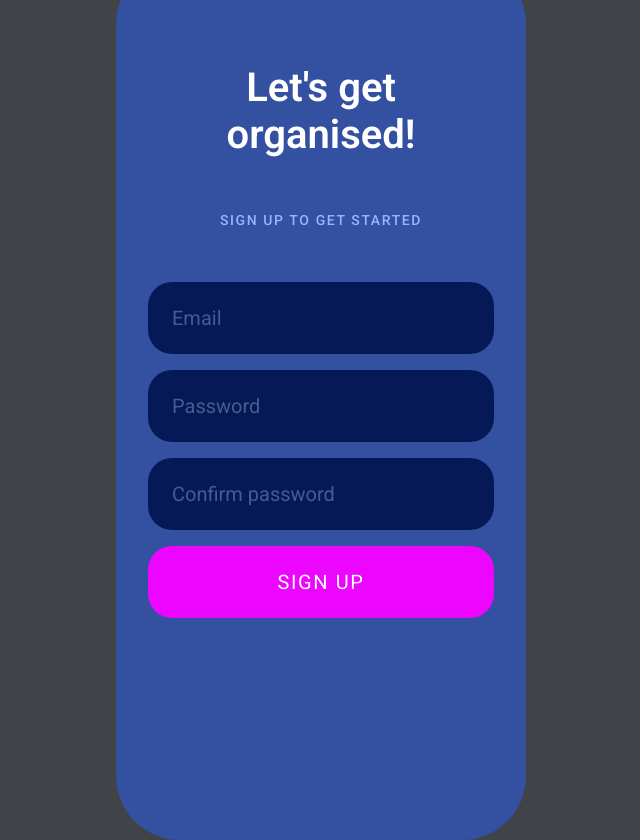
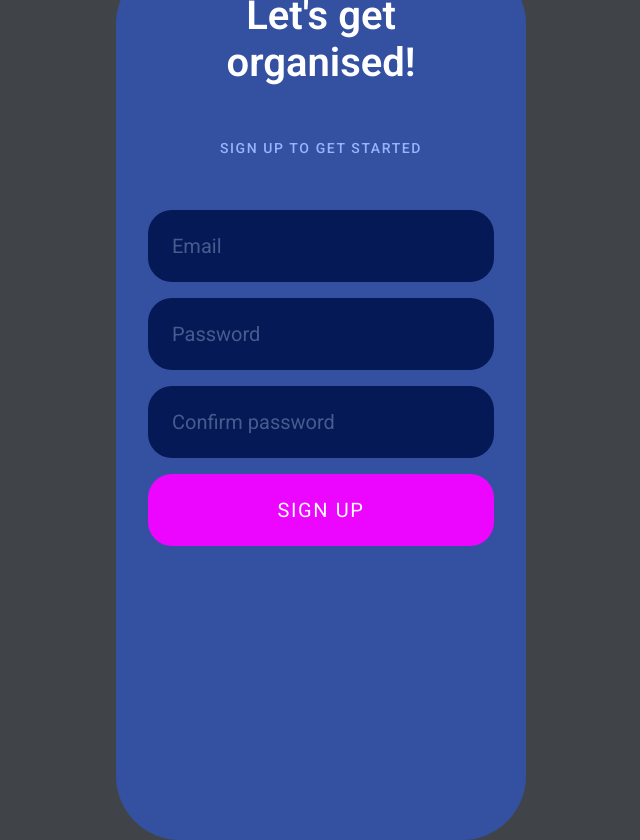
Before and after one commit to sophocles99/tasks-frontend, a React (Vite) app: page /register in a window 1280 px wide. Shown: the whole page, without its empty margins (319-959 px from the left). Built offline with nearby package versions, Linux system fonts and the light colour scheme.

Commit message:
merge title components into generic Title component

```diff
--- a/src/components/AuthTitle.tsx
+++ /dev/null
@@ -1,18 +0,0 @@
-import { ReactNode } from 'react';
-
-import styles from '../styles/AuthTitle.module.css';
-import shared_styles from '../styles/shared_styles.module.css';
-
-interface Props {
-  children: ReactNode;
-}
-
-const AuthTitle = ({ children }: Props) => {
-  return (
-    <div className={`${styles.authTitle} ${shared_styles.title}`}>
-      {children}
-    </div>
-  );
-};
-
-export default AuthTitle;
--- a/src/components/MainTitle.tsx
+++ /dev/null
@@ -1,14 +0,0 @@
-import styles from '../styles/MainTitle.module.css';
-import shared_styles from '../styles/shared_styles.module.css';
-
-const now = new Date();
-
-const MainTitle = () => {
-  return (
-    <div className={`${styles.mainTitle} ${shared_styles.title}`}>
-      {Intl.DateTimeFormat('en-GB', { weekday: 'long' }).format(now)}
-    </div>
-  );
-};
-
-export default MainTitle;
--- /dev/null
+++ b/src/components/Title.tsx
@@ -0,0 +1,26 @@
+import { ReactNode } from 'react';
+
+import styles from '../styles/Title.module.css';
+
+interface Props {
+  addDay: boolean;
+  children?: ReactNode;
+  isMain: boolean;
+}
+
+const Title = ({ addDay, children, isMain }: Props) => {
+  let today = '';
+  if (addDay) {
+    const now = new Date();
+    today = Intl.DateTimeFormat('en-GB', { weekday: 'long' }).format(now);
+  }
+
+  return (
+    <div className={`${styles.title} ${isMain ? styles.mainTitle : ''}`}>
+      {children}
+      {today}
+    </div>
+  );
+};
+
+export default Title;
--- a/src/pages/Main.tsx
+++ b/src/pages/Main.tsx
@@ -2,8 +2,8 @@ import { useEffect, useState } from 'react';
 
 import { Category, CategoryId } from '../categories';
 import CategoryPicker from '../components/CategoryPicker';
-import MainTitle from '../components/MainTitle';
 import TaskList from '../components/TaskList';
+import Title from '../components/Title';
 import TopNav from '../components/TopNav';
 import { getCateogries, getTasks } from '../data';
 import { Task } from '../tasks';
@@ -21,7 +21,7 @@ const Main = () => {
   return (
     <>
       <TopNav />
-      <MainTitle />
+      <Title addDay={true} isMain={true} />
       <CategoryPicker
         categories={categories}
         selectedCategories={selectedCategories}
--- a/src/pages/Register.tsx
+++ b/src/pages/Register.tsx
@@ -1,10 +1,10 @@
 import { FormEventHandler, useState } from 'react';
 
 import AuthForm from '../components/AuthForm';
-import AuthTitle from '../components/AuthTitle';
 import InputTextBox from '../components/InputTextBox';
+import SubmitButton from '../components/SubmitButton';
+import Title from '../components/Title';
 import shared_styles from '../styles/shared_styles.module.css';
-import SubmitButton from '../components/SubmitButton';
 
 interface FormData {
   email: string;
@@ -33,7 +33,9 @@ const RegisterPage = () => {
 
   return (
     <>
-      <AuthTitle>Let's get organised!</AuthTitle>
+      <Title addDay={false} isMain={false}>
+        Let's get organised!
+      </Title>
       <div
         className={`${shared_styles.secondaryText}`}
         style={{ alignItems: 'center', height: '7.75rem' }}
--- a/src/raw-task-data.json
+++ b/src/raw-task-data.json
@@ -2,7 +2,7 @@
   {
     "name": "Pay quarterly taxes",
     "description": "Submit estimated tax payment for Q1 before the deadline.",
-    "categories": []
+    "categories": ["financial"]
   },
   {
     "name": "Morning jog",
--- a/src/styles/AuthTitle.module.css
+++ /dev/null
@@ -1,6 +0,0 @@
-.authTitle {
-  justify-content: center;
-  align-items: center;
-  text-align: center;
-  margin-top: 4.5rem;
-}
--- a/src/styles/MainTitle.module.css
+++ /dev/null
@@ -1,4 +0,0 @@
-.mainTitle {
-  justify-content: center;
-  height: 67px;
-}
--- /dev/null
+++ b/src/styles/Title.module.css
@@ -0,0 +1,16 @@
+.title {
+  flex-shrink: 0;
+  display: flex;
+  flex-direction: column;
+  justify-content: center;
+  align-items: center;
+  text-align: center;
+  width: 100%;
+  font-size: 40px;
+  font-weight: 600;
+  color: var(--primary-colour);
+}
+
+.mainTitle {
+  align-items: flex-start;
+}
--- a/src/styles/shared_styles.module.css
+++ b/src/styles/shared_styles.module.css
@@ -1,12 +1,4 @@
-.title {
-  flex-shrink: 0;
-  display: flex;
-  flex-direction: column;
-  width: 100%;
-  font-size: 40px;
-  font-weight: 600;
-  color: var(--primary-colour);
-}
+
 
 .secondaryText {
   flex-shrink: 0;
```
